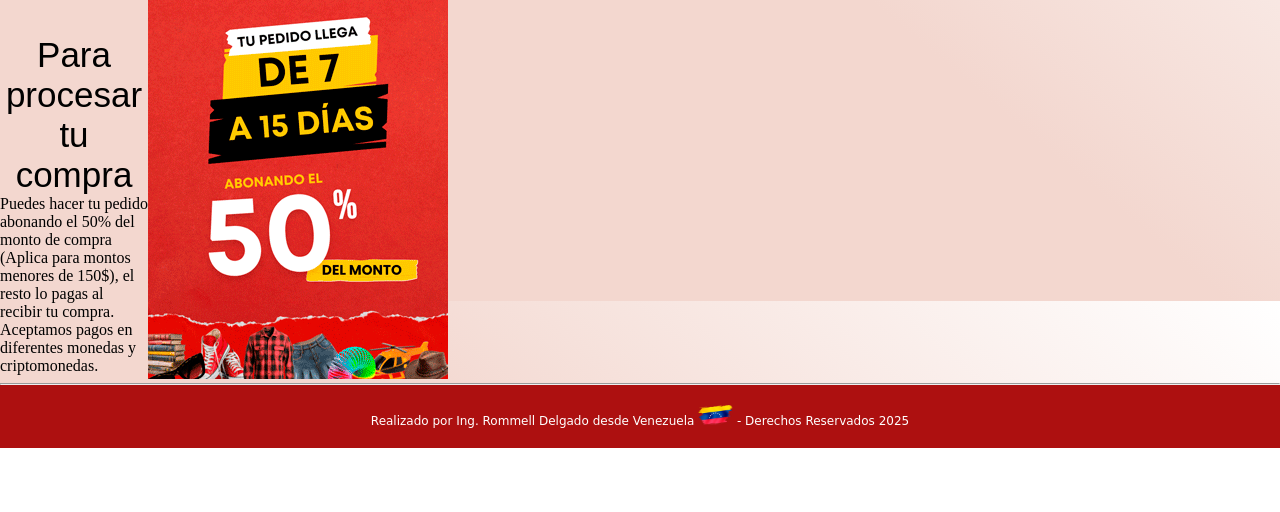
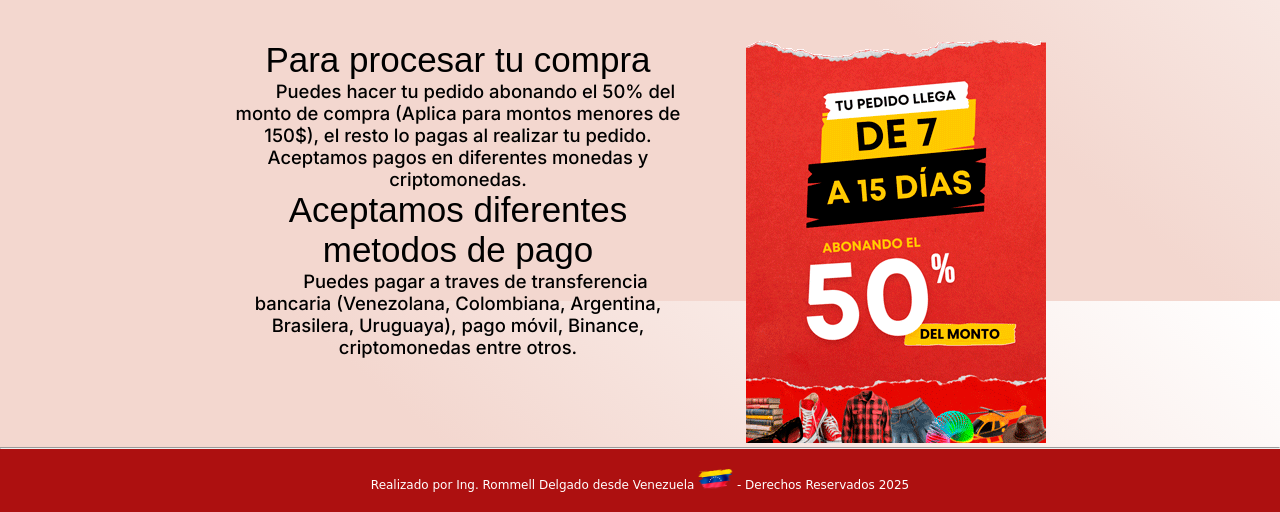
Before and after one commit to ingrommell/andina_importa, a plain HTML site: page index.html in a window 1280 px wide. Shown: the part 1299-1811 px from the top of the page. Before the commit the page ends 1747 px from the top, so only its background shows below. Drawn offline with Linux system fonts and the light colour scheme; a web font is replaced by a local one.

Commit message:
Ya la seccion 3 lista, con metodos de pago

```diff
--- a/css/styles2.css
+++ b/css/styles2.css
@@ -305,9 +305,24 @@
   display: flex;
   flex-direction: row;
   justify-content: center;
-  align-items: center;
+  align-items: flex-start;
+  margin-top: 5%;
+}
+
+.texto_03 {
   width: 35%;
+  margin-right: 5%;
 }
+
+h4 {
+  font-size: 35px;
+  text-align: center;
+  font-family: "Anton SC", sans-serif;
+  font-weight: 400;
+  font-style: normal;
+  text-decoration: none;
+}
+
 
 
 /* Footer */
--- a/index.html
+++ b/index.html
@@ -59,15 +59,14 @@
         <article class="articulo_01">
           <h1>Bienvenido a ANDINA IMPORTACIONES</h1>
           <p class="texto_01">
-            Aquí puedes ver toda la información para comprar de los mejores sitios web como <span>SHEIN.COM,TEMU.COM,AMAZON.COM,ALIEXPRESS.COM
-            y mas </span>. Con nosotros puedes comprar los mejores productos para ti y tu
-            familia, a los mejores precios.
+            Comprar de los mejores sitios web como
+            <span>SHEIN, TEMU, AMAZON, ALIEXPRESS
+              y más </span>. Los productos llegan de 7 a 15 dias de hacer el pedido, y disponemos de entregas a la puerta de tu casa en determinadas ciudades.
           </p>
           <br />
           <p class="texto_01">
-            Cubrimos las ciudades Tachirenses de San Cristóbal, San Juan de Colón, La Fría, Las Mesas, Coloncito entre
-            otros
-            además que hacemos envios a nivel nacional por MRW.
+            Cubrimos las ciudades tachirenses de San Cristóbal, San Juan de Colón, La Fría, Las Mesas, Coloncito entre
+            otras. A nivel nacional trabajamos con <img src="./Img/logo_mrw_pequeño.png" alt="logo_mrw_pequeño">cobro a destino.
           </p>
         </article>
       </section>
@@ -78,26 +77,31 @@
         <h2>ALGUNAS PÁGINAS QUE PUEDES COMPRAR</h2>
         <p class="texto_02"><i>SHEIN.COM, TEMU.COM, AMAZOM.CON, ALIEXPRESS.COM</i></p>
         <article class="articulos_webs">
-          <div class="contenedor_webs"><img class="marco_webs" src="./Img/Imagen de webs/Intantanea_shein2.png" alt="instantanea_shein"></div>
+          <div class="contenedor_webs"><img class="marco_webs" src="./Img/Imagen de webs/Intantanea_shein2.png"
+              alt="instantanea_shein"></div>
           <div><img class="marco_webs" src="./Img/Imagen de webs/instantanea_temu2.png" alt="instantanea_temu"></div>
           <div><img class="marco_webs" src="./Img/Imagen de webs/Intantanea_amazon2.png" alt="instantanea_amazon"></div>
-          <div><img class="marco_webs" src="./Img/Imagen de webs/instantanea_aliexpress2.png" alt="instantanea_aliexpress"></div>
+          <div><img class="marco_webs" src="./Img/Imagen de webs/instantanea_aliexpress2.png"
+              alt="instantanea_aliexpress"></div>
         </article>
       </section>
 
       <!--Seccion 3 Algunos Productos-->
 
-      <section>
 
-          <article class="articulo_3">
-            <div> <h2>Para procesar tu compra</h2>
-            <p>Puedes hacer tu pedido abonando el 50% del monto de compra (Aplica para montos menores de 150$), el resto lo pagas al recibir
-              tu compra.
+        <section class="articulo_3">
+          <article class="texto_03">
+            <h4>Para procesar tu compra</h4>
+            <p class="texto_01">Puedes hacer tu pedido abonando el 50% del monto de compra (Aplica para montos menores de 150$), el resto
+              lo pagas al realizar tu pedido.
               Aceptamos pagos en diferentes monedas y criptomonedas.
-            </p></div>
-            <div><img src="./Img/img photo/Abona_50_2.png" alt="abona_50_porciento"></div>
+            </p>
+              <h4>Aceptamos diferentes metodos de pago</h4>
+            <p class="texto_01">Puedes pagar a traves de transferencia bancaria (Venezolana, Colombiana, Argentina, Brasilera, Uruguaya), pago móvil, Binance, criptomonedas entre otros.
+            </p>
           </article>
-      </section>
+          <div><img src="./Img/img photo/Abona_50_2.png" alt="abona_50_porciento"></div>
+        </section>
 
       <!-- Seccion 2 -->
 
```
Also changed, not shown: Img/logo_mrw.png (added), Img/logo_mrw_pequeño.png (added).
